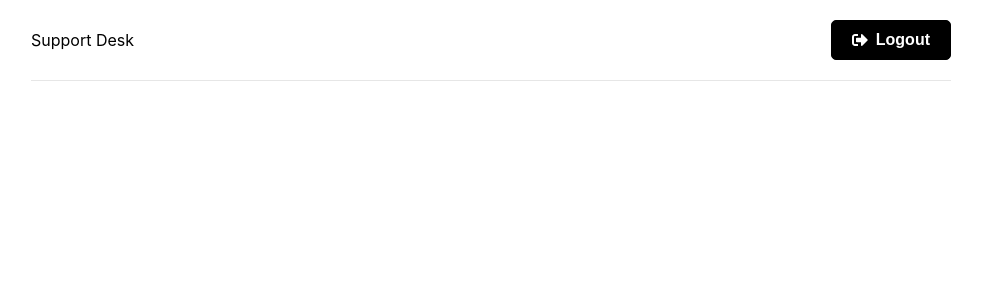
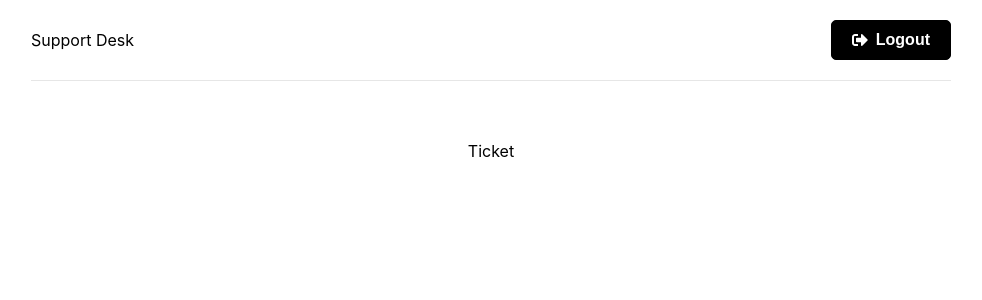
Before and after one commit to nilouhou/support-ticket, a React (Create React App) app in the folder frontend/: page /ticket/1 in a window 1280 px wide. Before the commit this address had no page. Shown: the top 300 px of the page, without its empty margins (149-1131 px from the left). Built offline with nearby package versions, Linux system fonts and the light colour scheme; sample sign-in values are in the browser's storage.

Commit message:
single ticket page basic and its private router

```diff
--- a/frontend/src/App.js
+++ b/frontend/src/App.js
@@ -10,6 +10,7 @@
 import PrivateRoute from "./components/PrivateRoute";
 import "./App.css";
 import Tickets from "./pages/Tickets";
+import Ticket from "./pages/Ticket";
 
 function App() {
 	return (
@@ -37,6 +38,15 @@
 								</PrivateRoute>
 							}
 						/>
+
+						<Route
+							path="/ticket/:ticketId"
+							element={
+								<PrivateRoute>
+									<Ticket />
+								</PrivateRoute>
+							}
+						/>
 					</Routes>
 				</div>
 			</Router>
--- /dev/null
+++ b/frontend/src/pages/Ticket.js
@@ -0,0 +1,7 @@
+import React from "react";
+
+const Ticket = () => {
+	return <div>Ticket</div>;
+};
+
+export default Ticket;
```
